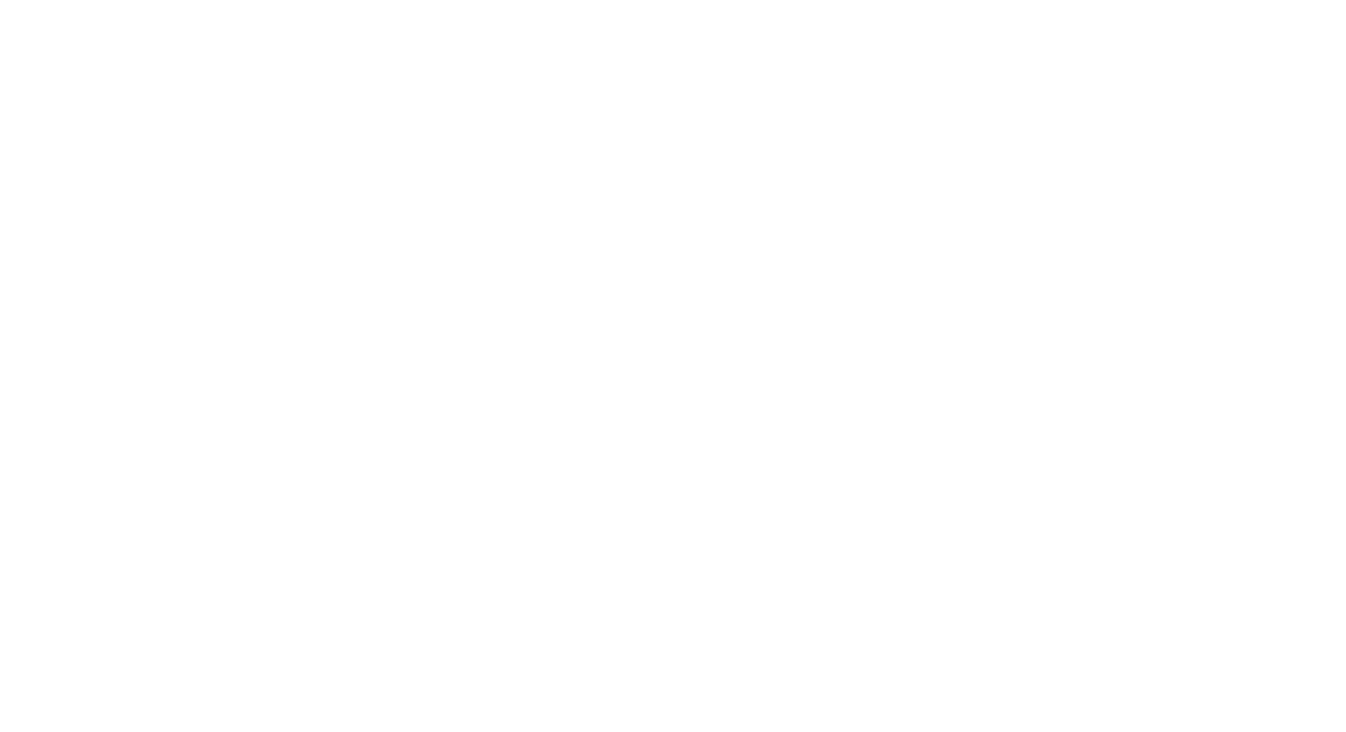
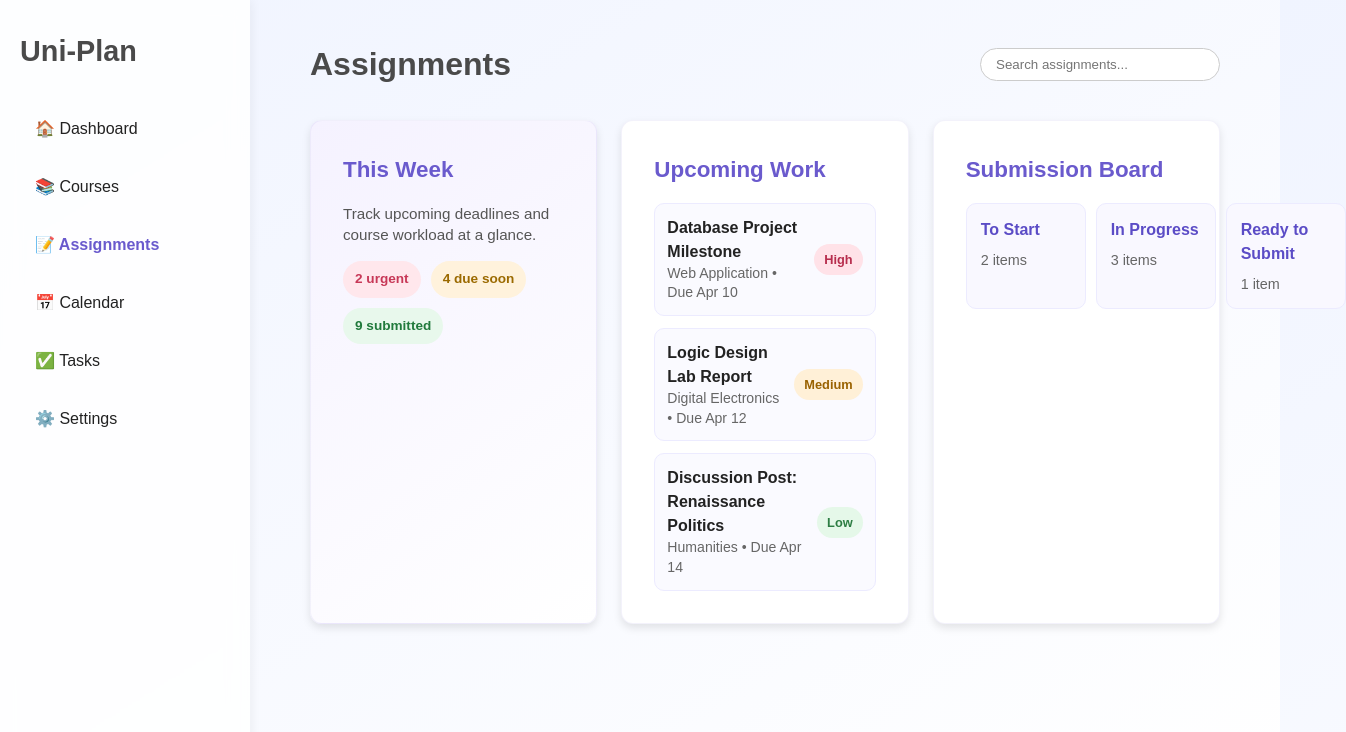
Before and after one commit to aidanj543/uniplan, a website: page app/assignments.html in a window 1280 px wide. Shown: the top 732 px of the page, 1346 px wide, since content can reach past the window. Drawn offline with Linux system fonts and the light colour scheme.

Commit message:
Add styled assignments and settings pages

```diff
--- a/app/assignments.html
+++ b/app/assignments.html
@@ -0,0 +1,88 @@
+<!DOCTYPE html>
+<html lang="en">
+<head>
+    <meta charset="UTF-8">
+    <meta name="viewport" content="width=device-width, initial-scale=1.0">
+    <title>Uni-Plan Assignments</title>
+    <link rel="stylesheet" href="../assets/css/main.css">
+</head>
+<body>
+    <div class="container">
+        <div class="sidebar">
+            <div class="logo">Uni-Plan</div>
+            <ul>
+                <li><a href="dashboard.html">🏠 Dashboard</a></li>
+                <li><a href="courses.html">📚 Courses</a></li>
+                <li><a href="assignments.html" class="active">📝 Assignments</a></li>
+                <li><a href="calendar.html">📅 Calendar</a></li>
+                <li><a href="tasks.html">✅ Tasks</a></li>
+                <li><a href="settings.html">⚙️ Settings</a></li>
+            </ul>
+        </div>
+
+        <div class="main">
+            <div class="topbar">
+                <h1>Assignments</h1>
+                <input class="search" placeholder="Search assignments...">
+            </div>
+
+            <section class="assignment-layout">
+                <article class="card assignment-highlight">
+                    <h3>This Week</h3>
+                    <p class="assignment-meta">Track upcoming deadlines and course workload at a glance.</p>
+                    <div class="assignment-stats">
+                        <div class="assignment-pill urgent">2 urgent</div>
+                        <div class="assignment-pill soon">4 due soon</div>
+                        <div class="assignment-pill done">9 submitted</div>
+                    </div>
+                </article>
+
+                <article class="card assignment-list-card">
+                    <h3>Upcoming Work</h3>
+                    <ul class="assignment-list">
+                        <li>
+                            <div>
+                                <strong>Database Project Milestone</strong>
+                                <p>Web Application • Due Apr 10</p>
+                            </div>
+                            <span class="status-badge high">High</span>
+                        </li>
+                        <li>
+                            <div>
+                                <strong>Logic Design Lab Report</strong>
+                                <p>Digital Electronics • Due Apr 12</p>
+                            </div>
+                            <span class="status-badge medium">Medium</span>
+                        </li>
+                        <li>
+                            <div>
+                                <strong>Discussion Post: Renaissance Politics</strong>
+                                <p>Humanities • Due Apr 14</p>
+                            </div>
+                            <span class="status-badge low">Low</span>
+                        </li>
+                    </ul>
+                </article>
+
+                <article class="card assignment-board-card">
+                    <h3>Submission Board</h3>
+                    <div class="assignment-board">
+                        <div class="board-column">
+                            <h4>To Start</h4>
+                            <p>2 items</p>
+                        </div>
+                        <div class="board-column">
+                            <h4>In Progress</h4>
+                            <p>3 items</p>
+                        </div>
+                        <div class="board-column">
+                            <h4>Ready to Submit</h4>
+                            <p>1 item</p>
+                        </div>
+                    </div>
+                </article>
+            </section>
+        </div>
+    </div>
+</body>
+</html>
--- a/assets/css/main.css
+++ b/assets/css/main.css
@@ -254,3 +254,200 @@ body {
         grid-template-columns: 1fr;
     }
 }
+
+.sidebar a.active {
+    color: #6a5acd;
+    font-weight: 600;
+}
+
+.assignment-layout,
+.settings-grid {
+    display: grid;
+    grid-template-columns: repeat(auto-fit, minmax(260px, 1fr));
+    gap: 1.5rem;
+}
+
+.assignment-highlight {
+    background: linear-gradient(145deg, #f5f2ff, #ffffff);
+}
+
+.assignment-meta {
+    color: #666;
+    margin-bottom: 1rem;
+}
+
+.assignment-stats {
+    display: flex;
+    flex-wrap: wrap;
+    gap: 10px;
+}
+
+.assignment-pill {
+    padding: 8px 12px;
+    border-radius: 999px;
+    font-size: 0.85rem;
+    font-weight: 600;
+}
+
+.assignment-pill.urgent {
+    background: #ffe7ec;
+    color: #c73857;
+}
+
+.assignment-pill.soon {
+    background: #fff2dc;
+    color: #9b6a00;
+}
+
+.assignment-pill.done {
+    background: #e8f8ec;
+    color: #217a3c;
+}
+
+.assignment-list {
+    list-style: none;
+    display: flex;
+    flex-direction: column;
+    gap: 12px;
+    margin-top: 1rem;
+}
+
+.assignment-list li {
+    display: flex;
+    justify-content: space-between;
+    gap: 10px;
+    align-items: center;
+    background: #fafaff;
+    border: 1px solid #ecebff;
+    border-radius: 10px;
+    padding: 12px;
+}
+
+.assignment-list p {
+    color: #666;
+    font-size: 0.88rem;
+}
+
+.status-badge {
+    border-radius: 999px;
+    font-size: 0.8rem;
+    font-weight: 600;
+    padding: 6px 10px;
+}
+
+.status-badge.high {
+    background: #ffe2e8;
+    color: #b72d4d;
+}
+
+.status-badge.medium {
+    background: #fff0d7;
+    color: #9a6200;
+}
+
+.status-badge.low {
+    background: #e5f8e9;
+    color: #2d7d43;
+}
+
+.assignment-board {
+    display: grid;
+    grid-template-columns: repeat(3, minmax(120px, 1fr));
+    gap: 10px;
+    margin-top: 1rem;
+}
+
+.board-column {
+    background: #f9f8ff;
+    border: 1px solid #ecebff;
+    border-radius: 10px;
+    padding: 14px;
+}
+
+.board-column h4 {
+    color: #5b4cc6;
+    margin-bottom: 8px;
+}
+
+.board-column p {
+    color: #666;
+    font-size: 0.9rem;
+}
+
+.settings-form {
+    display: grid;
+    gap: 12px;
+    margin-top: 1rem;
+}
+
+.settings-form label {
+    display: grid;
+    gap: 6px;
+    font-size: 0.9rem;
+    color: #555;
+}
+
+.settings-form input,
+.settings-form select {
+    border: 1px solid #d8d6eb;
+    border-radius: 10px;
+    padding: 10px 12px;
+    font-size: 0.95rem;
+}
+
+.settings-form button,
+.theme-chip {
+    border: none;
+    border-radius: 10px;
+    padding: 10px 14px;
+    background: #6a5acd;
+    color: white;
+    font-weight: 600;
+    cursor: pointer;
+}
+
+.toggle-list {
+    list-style: none;
+    margin-top: 1rem;
+    display: grid;
+    gap: 10px;
+}
+
+.toggle-list li {
+    display: flex;
+    justify-content: space-between;
+    align-items: center;
+    background: #fafaff;
+    border: 1px solid #ecebff;
+    border-radius: 10px;
+    padding: 10px 12px;
+}
+
+.theme-options {
+    margin-top: 1rem;
+    display: flex;
+    flex-wrap: wrap;
+    gap: 10px;
+}
+
+.theme-chip {
+    background: #f1efff;
+    color: #4d429e;
+}
+
+.theme-chip.active-chip {
+    background: #6a5acd;
+    color: #fff;
+}
+
+.settings-note {
+    margin-top: 1rem;
+    color: #666;
+    font-size: 0.9rem;
+}
+
+@media (max-width: 768px) {
+    .assignment-board {
+        grid-template-columns: 1fr;
+    }
+}
```
Also changed, not shown: app/settings.html (+76 -0 lines).
